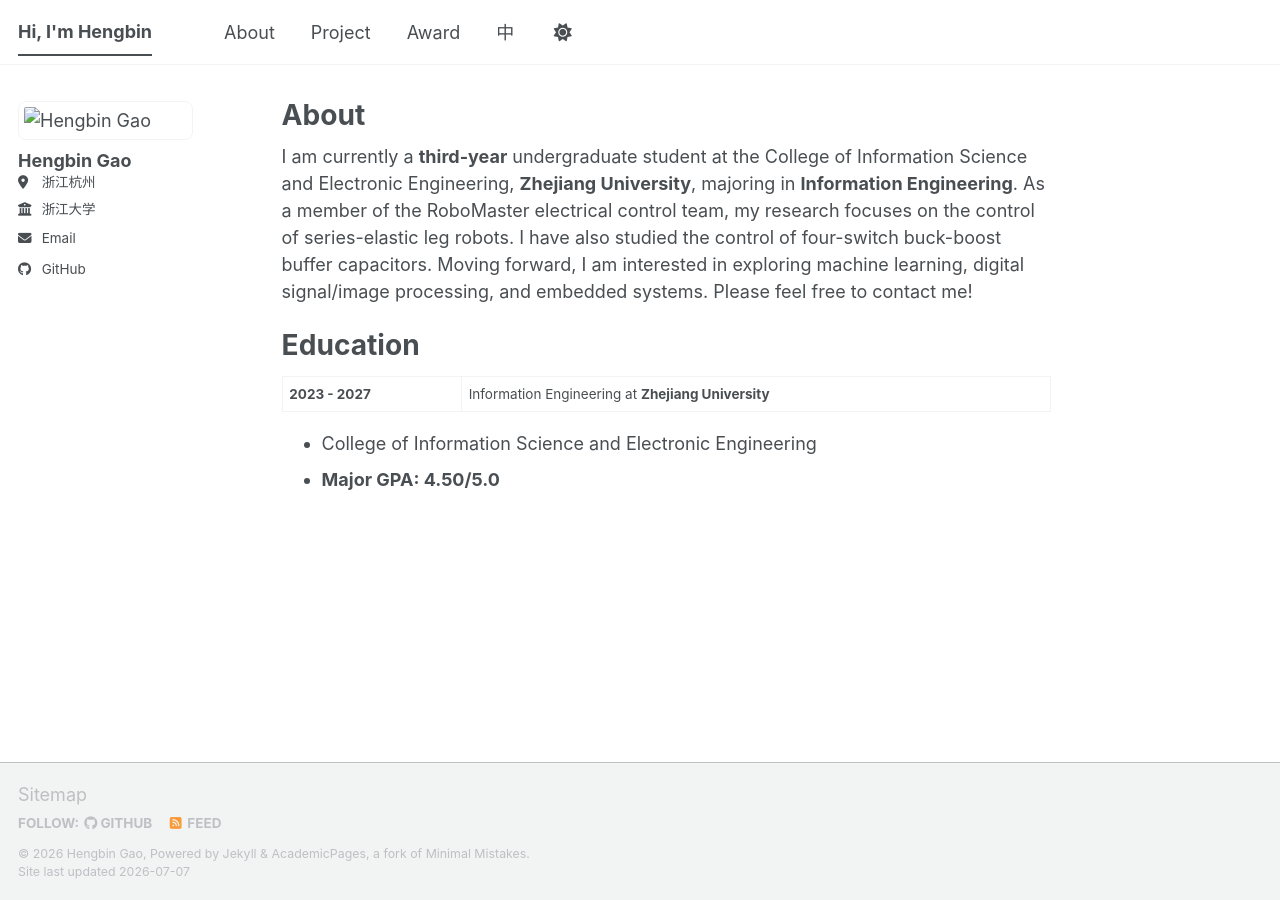
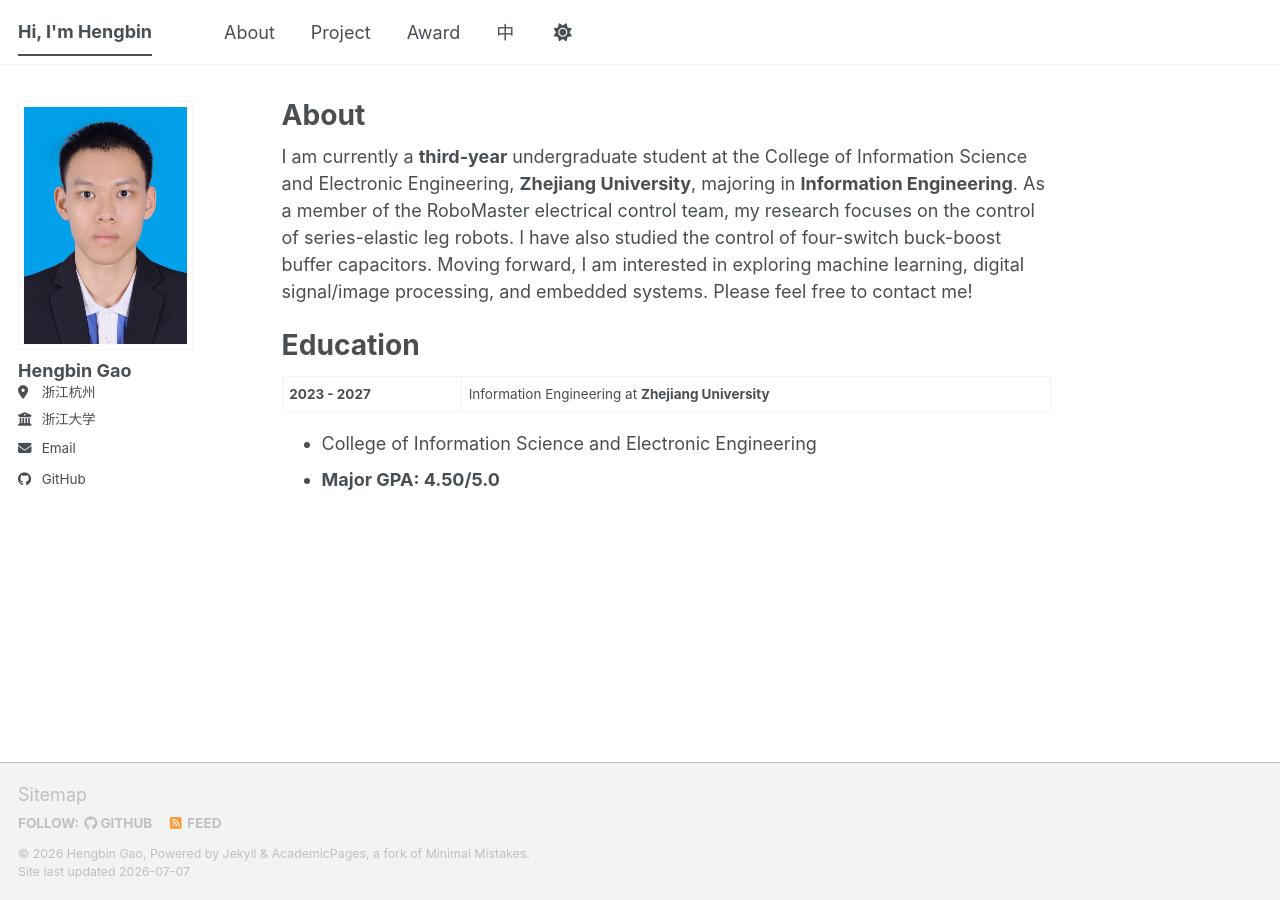
Before and after one commit to Particlela/Particlela.github.io, a Jekyll site: the page built from _pages/about.md, in a window 1280 px wide. Built offline with Jekyll 4.4.1, drawn with Linux system fonts in a browser that asks for light colours; a script bundle is joined from its source files by our own code; library files that are not in the unit come from our copies.

Commit message:
fix: 修复头像路径和显示样式

```diff
--- a/_config.yml
+++ b/_config.yml
@@ -22,7 +22,7 @@ repository               : "Particlela/Particlela.github.io"
 #               Additional customization can be done by editing /_includes/author-profile.html
 author:
   # Biographic information
-  avatar           : "assets/images/Gao.jpg"
+  avatar           : "Gao.jpg"
   name             : "Hengbin Gao"
   pronouns         :
   bio              :
--- a/_sass/layout/_sidebar.scss
+++ b/_sass/layout/_sidebar.scss
@@ -155,7 +155,10 @@
 
   img {
     max-width: 175px;
-    border-radius: 8px;
+    width: 100%;
+    height: auto;
+    border-radius: 0;
+    object-fit: contain;
 
     @include breakpoint($large) {
       padding: 5px;
```
